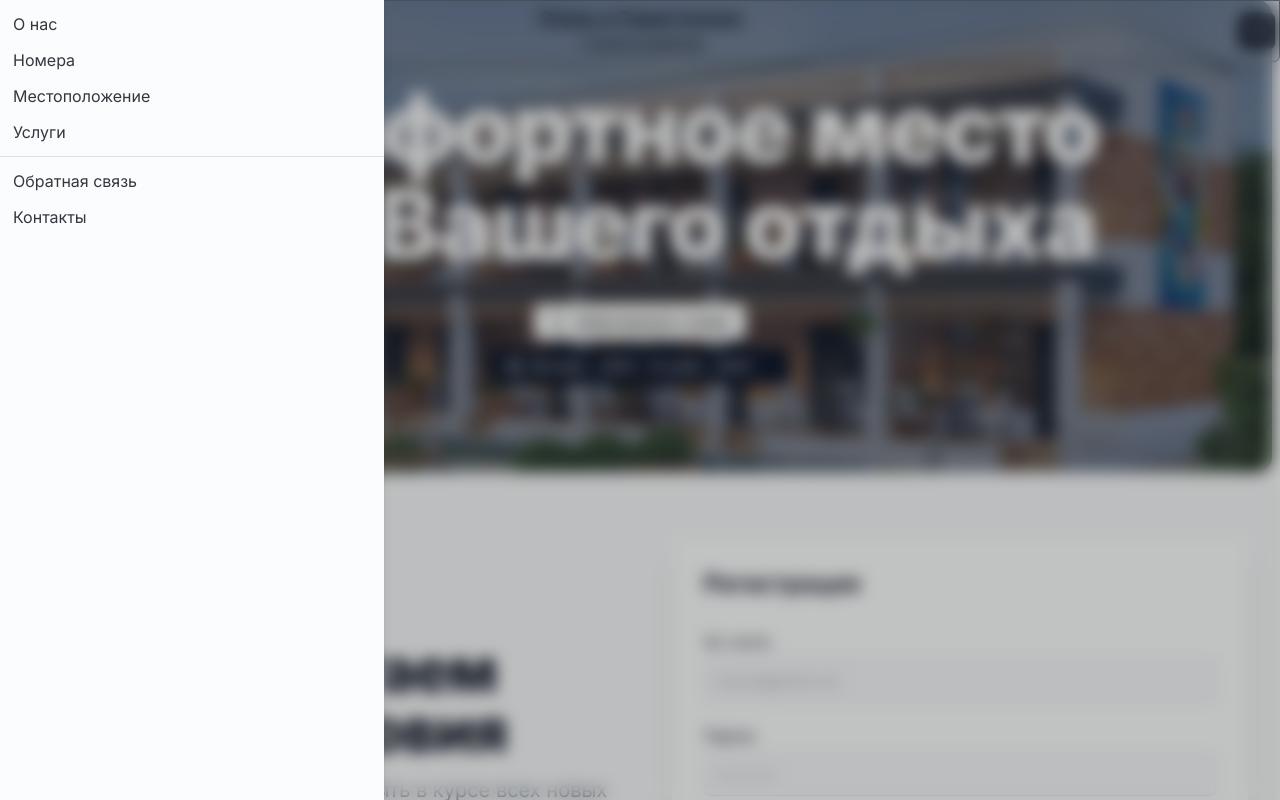
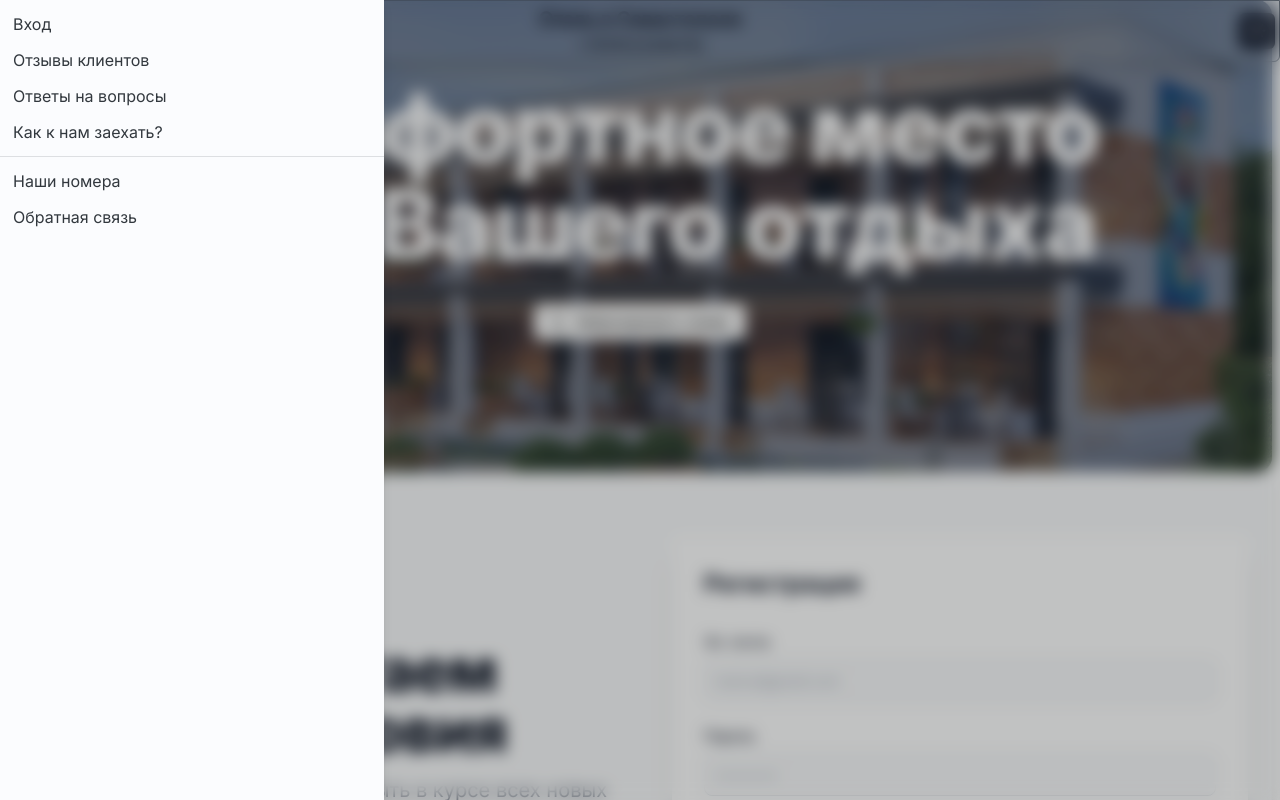
Before and after one commit to 2mpain/hotelsevas, a React (Vite) app: page / in a window 1280 px wide. Both pictures are taken after a click on the button 23 px from the left and 31 px from the top of the page. Shown: the top 800 px of the page. Built offline with nearby package versions, Linux system fonts and the light colour scheme; a web font is replaced by a local one.

Commit message:
feat: show calendar on button click

```diff
--- a/src/components/Cards/cards.tsx
+++ b/src/components/Cards/cards.tsx
@@ -8,6 +8,7 @@ export function Cards() {
   return (
     <>
       <motion.div
+        id="rooms"
         initial="hidden"
         whileInView="visible"
         viewport={{ amount: 0.2 }}
@@ -19,7 +20,7 @@ export function Cards() {
           Наши номера
         </h1>
       </motion.div>
-      <motion.div className="grid grid-cols-1 md:grid-cols-2 gap-10">
+      <motion.div className="grid grid-cols-1 md:grid-cols-2 gap-1" >
         {cardsData.map((card, index) => (
           <div
             className="card bg-gray-50 dark:bg-slate-900 hover:bg-gray-100 dark:hover:bg-gray-950 dark:hover:text-black "
--- a/src/components/ContactUs/contactus.tsx
+++ b/src/components/ContactUs/contactus.tsx
@@ -1,12 +1,11 @@
 import React from "react";
-import { Image } from "lucide-react";
 import { Header } from "../header";
 import { Button } from "../readyToUse/button";
 
 const ContactUs: React.FC = () => {
   return (
-    <div className="dark:bg-slate-900 bg-gray-600 text-white flex flex-col justify-center pt-10 min-h-screen w-screen">
-      <Header title="Свяжитесь с нами" />
+    <div className="bg-transparent text-white flex flex-col justify-center py-10 w-screen min-h-screen">
+      <Header title="Свяжитесь с нами" id="contactus" />
       <div className=" flex flex-col justify-center items-center">
         <form className="flex flex-col gap-4 mt-16 px-10 lg:mt-20 min-w-full lg:min-w-[500px]">
           <input
--- a/src/components/CustomAccordion/CustomAccordion.tsx
+++ b/src/components/CustomAccordion/CustomAccordion.tsx
@@ -5,7 +5,7 @@ import { accordionData } from "../MainPage/data/data"
 
 export function CustomAccordion () {
     return(
-        <div className="w-full md:w-3/5">
+        <div className="w-full md:w-3/5 py-8" id="questions">
         <Accordion type="single" collapsible>
           {accordionData.map((item, index) => (
             <motion.div
--- a/src/components/MainPage/HeaderParagrpah.tsx
+++ b/src/components/MainPage/HeaderParagrpah.tsx
@@ -4,13 +4,30 @@ import { CursorArrowIcon } from "@radix-ui/react-icons";
 import { Button } from "@/components/readyToUse/button";
 import { DatePickerWithRange } from "../readyToUse/calendar-comp";
 import "../../index.css";
+import { useState, useEffect } from "react";
+import { AlertComp } from "../alert";
 
 interface HeaderParagraphProps {
-  onClick: () => void;
+  showCalendar: boolean;
 }
 
-export function HeaderParagraph({ onClick }: HeaderParagraphProps) {
+export function HeaderParagraph({
+  showCalendar,
+}: HeaderParagraphProps) {
+  const [isShowCalendar, setIsShowCalendar] = useState(showCalendar);
+  const [isShowAlert, setIsShowAlert] = useState(false);
+
+  useEffect(() => {
+    if (isShowCalendar) {
+      setTimeout(() => {
+        setIsShowAlert(false);
+      }, 1500);
+    }
+  }, [isShowAlert]);
+
   return (
+    <>
+
     <header className="header__main">
       <motion.div
         custom={3}
@@ -30,15 +47,22 @@ export function HeaderParagraph({ onClick }: HeaderParagraphProps) {
           <div className="flex flex-col justify-center items-center text-center w-full">
             <Button
               className="shadow-lg bg-white text-black hover:bg-black hover:text-white dark:bg-black dark:text-white dark:hover:bg-white dark:hover:text-black"
-              onClick={onClick}
+              onClick={() => {
+                setIsShowAlert(true);
+                setIsShowCalendar(!isShowCalendar);
+              }}
             >
               <CursorArrowIcon className="mr-2 h-4 w-4" /> Забронировать номер
             </Button>
 
-            <DatePickerWithRange className="my-2  text-black dark:bg-black dark:text-white" />
+            <DatePickerWithRange className={`${isShowCalendar ? "opacity-1" : "opacity-0"} my-2 text-black dark:bg-black dark:text-white`} />
           </div>
         </motion.div>
       </motion.div>
     </header>
+
+     {/* showing Alert if user clicked on rent */}
+     {isShowAlert && <AlertComp show={isShowAlert} />}
+     </>
   );
 }
--- a/src/components/UsersFeedback/UsersFeedback.tsx
+++ b/src/components/UsersFeedback/UsersFeedback.tsx
@@ -13,9 +13,9 @@ export function UsersFeedback() {
         viewport={{ amount: 0.2 }}
         custom={1}
         variants={animate(-100, 0)}
-        className="flex justify-center items-center my-4"
+        className="flex justify-center items-center py-8"
       >
-        <Header title="Отзывы наших клиентов" />
+        <Header title="Отзывы наших клиентов" id="feedbacks" />
       </motion.div>
 
       <div className="grid mb-8  rounded-lg shadow-lg md:mb-12 md:grid-cols-2">
--- a/src/components/header.tsx
+++ b/src/components/header.tsx
@@ -1,11 +1,12 @@
 import { motion } from "framer-motion";
 import { animate } from "../utils/animate";
 
-export function Header({ title }: { title: string }) {
+export function Header({ title, id }: { title: string; id: string }) {
   const parts = title.split(/(\d+)/);
 
   return (
     <motion.div
+      id={id}
       initial="hidden"
       whileInView="visible"
       variants={animate(100, 0)}
--- a/src/components/readyToUse/drawer.tsx
+++ b/src/components/readyToUse/drawer.tsx
@@ -9,7 +9,7 @@ import ListItemButton from '@mui/joy/ListItemButton';
 import { Menu } from 'lucide-react';
 import "../../index.css";
 import { useTheme } from "@/components/readyToUse/theme-provider";
-import {Navigate, useNavigate} from 'react-router-dom'
+import {useNavigate} from 'react-router-dom'
 
 
 export default function DrawerComp() {
@@ -37,35 +37,44 @@ export default function DrawerComp() {
   const drawerItems = [
     {
       id: 1,
-      text: 'О нас',
-      page: '/aboutUs'
+      text: 'Вход',
+      page: 'signIn'
     },
     {
       id: 2,
-      text: 'Номера',
-      page: '/rooms'
+      text: 'Отзывы клиентов',
+      page: 'feedbacks'
     },
     {
       id: 3,
-      text: 'Местоположение',
-      page: '/location',
+      text: 'Ответы на вопросы',
+      page: 'questions',
     },
     {
       id: 4,
-      text: 'Услуги',
-      page: '/services'
+      text: 'Как к нам заехать?',
+      page: 'steps'
     },
     {
       id: 5,
-      text: 'Обратная связь',
-      page: '/feedback'
+      text: 'Наши номера',
+      page: 'rooms'
     },
     {
       id: 6,
-      text: 'Контакты',
-      page: '/contacts'
+      text: 'Обратная связь',
+      page: 'contactus'
     },
   ]
+
+  const handleMenuItemClick = (page: string) => {
+    console.log(page)
+    setOpen(false);
+    const section = document.getElementById(page);
+    if(section){
+      section.scrollIntoView({behavior: "smooth"})
+    }
+  }
 
   return (
     <Box sx={{ }}>
@@ -81,7 +90,7 @@ export default function DrawerComp() {
         >
           <List>
             {drawerItems.slice(0, 4).map((item) => (
-              <ListItem key={item.id} onClick={() => navigate(item.page)}>
+              <ListItem key={item.id} onClick={() => handleMenuItemClick(item.page)}>
                 <ListItemButton>{item.text}</ListItemButton>
               </ListItem>
             ))}
@@ -89,7 +98,7 @@ export default function DrawerComp() {
           <Divider />
           <List>
             {drawerItems.slice(4).map((item) => (
-              <ListItem key={item.id}>
+              <ListItem key={item.id} onClick={()=> handleMenuItemClick(item.page)}>
                 <ListItemButton>{item.text}</ListItemButton>
               </ListItem>
             ))}
--- a/src/components/signin.tsx
+++ b/src/components/signin.tsx
@@ -3,7 +3,7 @@ import { motion } from "framer-motion";
 
 export function SignIn() {
   return (
-    <section className="bg-gray-50 dark:bg-slate-900 rounded-b-lg shadow-lg">
+    <section className="bg-gray-50 dark:bg-slate-900 rounded-b-lg shadow-lg" id="signIn">
       <div className="py-8 px-4 mx-auto max-w-screen-xl lg:py-16 grid lg:grid-cols-2 gap-8 lg:gap-16">
         <motion.div className="flex flex-col justify-center">
           <motion.h1
--- a/src/components/steps.tsx
+++ b/src/components/steps.tsx
@@ -30,8 +30,8 @@ export const Stepper: React.FC<StepperProps> = ({ steps }) => {
   };
 
   return (
-    <>
-     <Header title="Заезд в 3 шага!" />
+    <div className="py-8">
+     <Header title="Заезд в 3 шага!" id="steps"/>
      <div className="flex-1 justify-center items-center">
       <motion.ol
         initial="hidden"
@@ -59,8 +59,8 @@ export const Stepper: React.FC<StepperProps> = ({ steps }) => {
           </motion.li>
         ))}
       </motion.ol>
-    </div>
-    </>
+      </div>
+      </div>
 
   );
 };
--- a/src/pages/AboutUs/AboutUs.tsx
+++ b/src/pages/AboutUs/AboutUs.tsx
@@ -6,12 +6,12 @@ export default function AboutUs() {
     <div className="bg-black w-screen h-screen">
       <div className="flex-1 justify-center items-center">
         <motion.div custom={1} variants={animate(150, 0)}>
-          <h1 className="font-bold md:text-5xl lg:text-9xl">
+          <h1 className="text-white font-bold md:text-5xl lg:text-9xl">
             Officia excepteur sint mollit quis est qui dolor.
           </h1>
         </motion.div>
         <motion.div custom={2} variants={animate(100, 0)}>
-          <h2 className="opacity-50 font-light">
+          <h2 className="texopacity-50 font-light">
             Aliqua cillum duis velit minim consectetur.
           </h2>
         </motion.div>
```
Also changed, not shown: src/components/main-page.tsx (+1 -24 lines).
